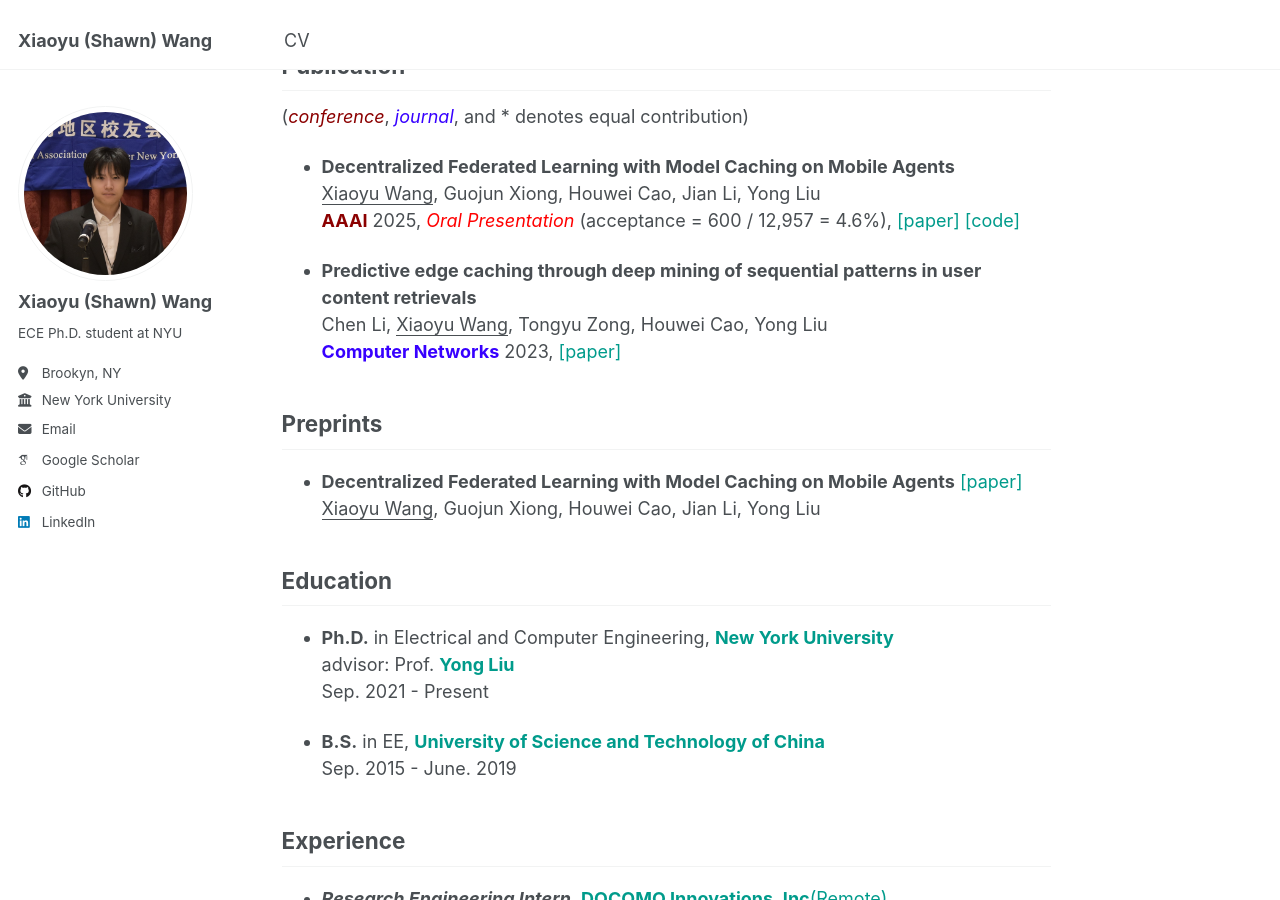
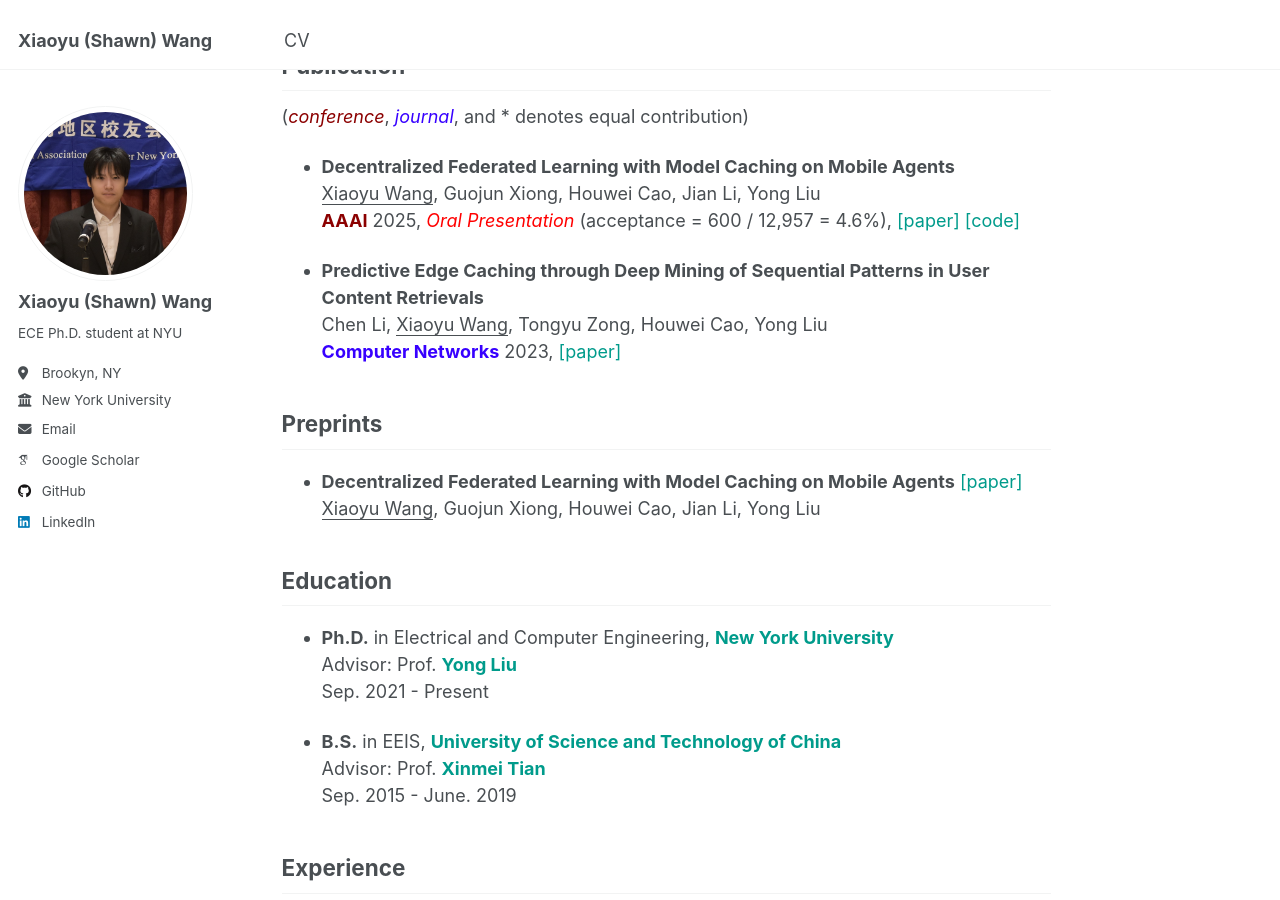
Before and after one commit to shawnxiaoyuwang/shawnxiaoyuwang.github.io, a Jekyll site: the page built from _pages/about.md, in a window 1280 px wide and 900 px high, scrolled down 276 px. Built offline with Jekyll 4.4.1, drawn with Linux system fonts in a browser that asks for light colours; some web fonts are replaced.

Commit message:
Update about.md

```diff
--- a/_pages/about.md
+++ b/_pages/about.md
@@ -17,7 +17,7 @@ Publication
 <u>Xiaoyu Wang</u>, Guojun Xiong, Houwei Cao, Jian Li, Yong Liu \\
 <span style="color:darkred">**AAAI**</span> 2025, <span style="color:red">_Oral Presentation_</span> (acceptance = 600 / 12,957 = 4.6%), <a href="https://arxiv.org/abs/2408.14001" style="color: #009B8B; text-decoration: none;">[paper]</a> <a href="https://github.com/ShawnXiaoyuWang/Cached-DFL" style="color: #009B8B; text-decoration: none;">[code]</a>
 
-- **Predictive edge caching through deep mining of sequential patterns in user content retrievals** \\
+- **Predictive Edge Caching through Deep Mining of Sequential Patterns in User Content Retrievals** \\
 Chen Li, <u>Xiaoyu Wang</u>, Tongyu Zong, Houwei Cao, Yong Liu \\
 <span style="color: #3700FF">**Computer Networks**</span> 2023, <a href="https://arxiv.org/abs/2210.02657" style="color: #009B8B; text-decoration: none;">[paper]</a>
 
@@ -30,10 +30,11 @@ Preprints
 Education
 ------
 - **Ph.D.** in Electrical and Computer Engineering, <a href="https://engineering.nyu.edu/academics/departments/electrical-and-computer-engineering" style="color: #009B8B; text-decoration: none;">**New York University**</a> \\
-advisor: Prof. <a href="https://wireless.engineering.nyu.edu/yong-liu/" style="color: #009B8B; text-decoration:none">**Yong Liu**</a> \\
+Advisor: Prof. <a href="https://wireless.engineering.nyu.edu/yong-liu/" style="color: #009B8B; text-decoration:none">**Yong Liu**</a> \\
 Sep. 2021 - Present
 
-- **B.S.** in EE, <a href="https://en.ustc.edu.cn/" style="color: #009B8B; text-decoration: none;">**University of Science and Technology of China**</a> \\
+- **B.S.** in EEIS, <a href="https://eeis.ustc.edu.cn/main.htm" style="color: #009B8B; text-decoration: none;">**University of Science and Technology of China**</a> \\
+Advisor: Prof. <a href="http://staff.ustc.edu.cn/~xinmei/advisor.html" style="color: #009B8B; text-decoration:none">**Xinmei Tian**</a> \\
 Sep. 2015 - June. 2019
 
 Experience
```
